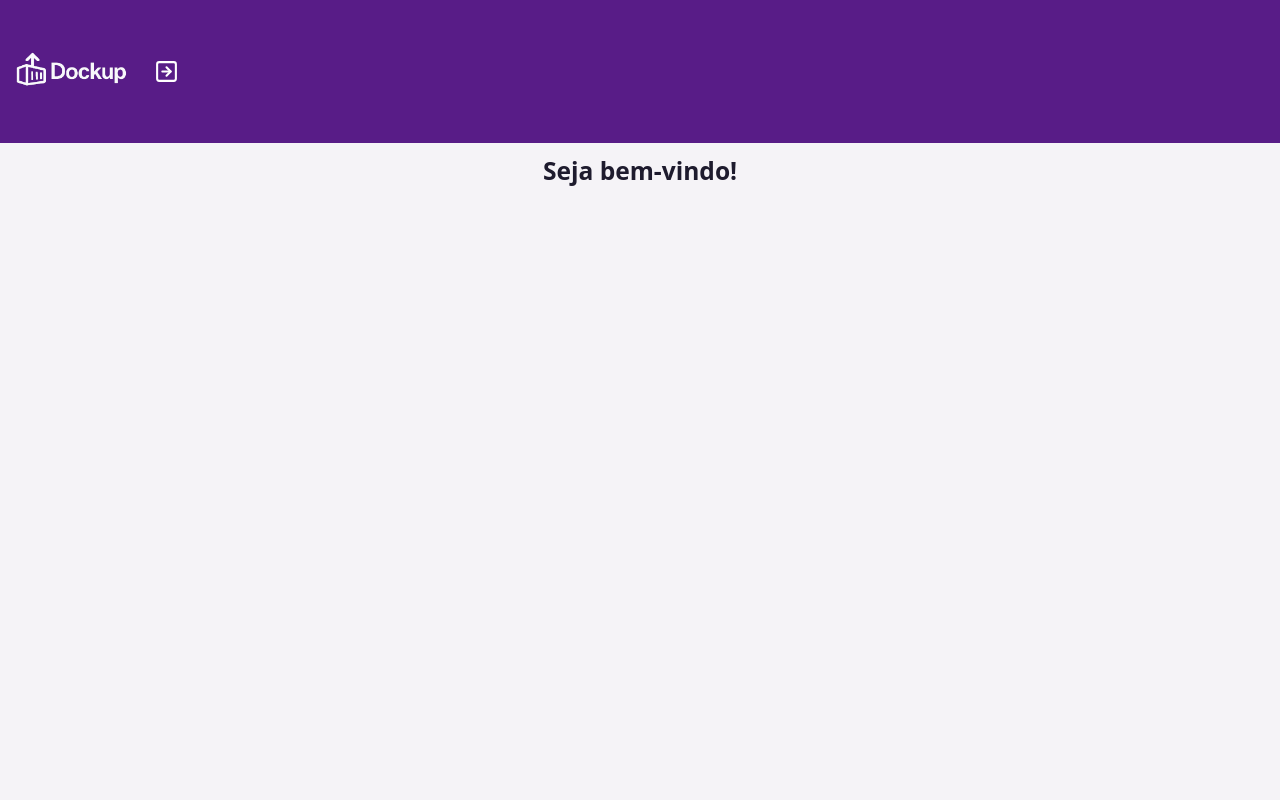
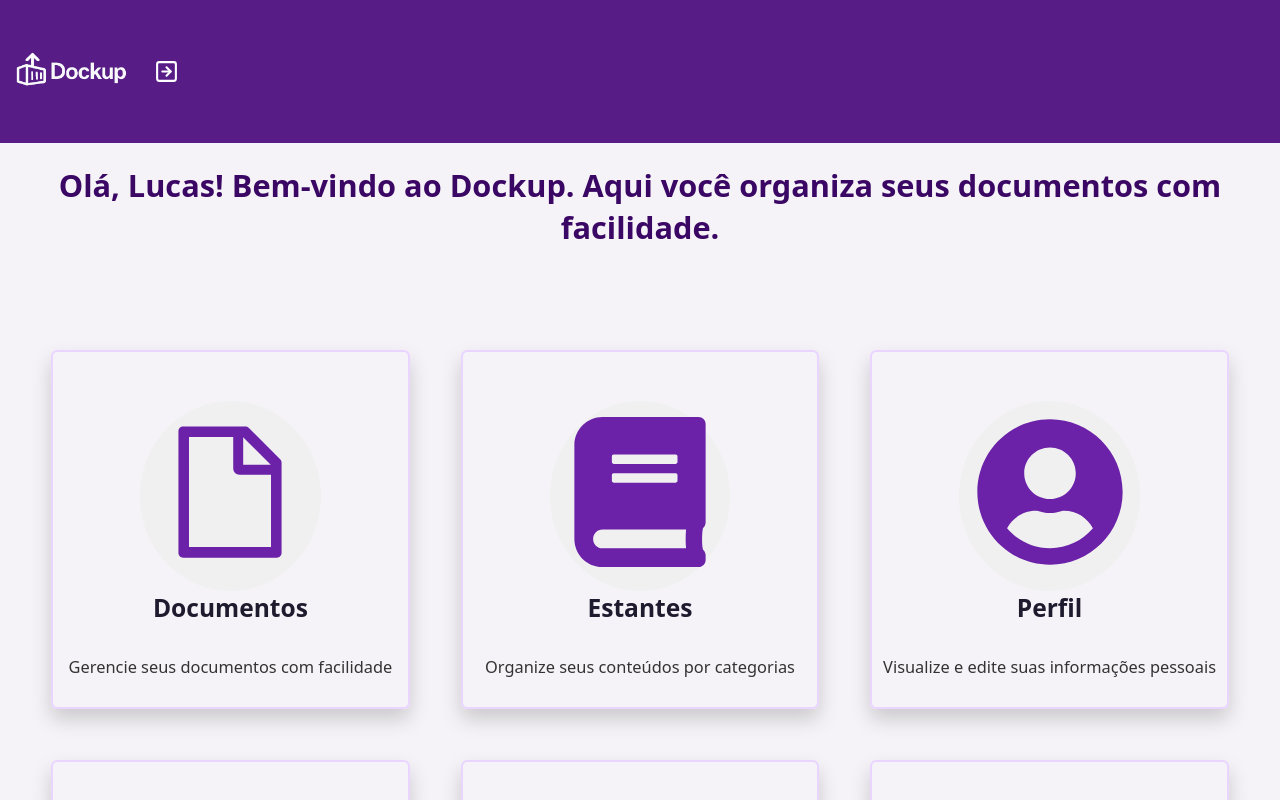
Before and after one commit to Lucas-d-Barbosa/dockup-front, a React (Vite) app: page /dashboard in a window 1280 px wide. Built offline with nearby package versions, Linux system fonts and the light colour scheme; sample sign-in values are in the browser's storage.

Commit message:
feat: Finalizado componente MainLayout, Criados e finalizados os componentes card e footer e finalizada página Dashboard.

```diff
--- /dev/null
+++ b/src/components/Card/Card.module.css
@@ -0,0 +1,47 @@
+.card {
+  width: 35rem;
+  height: 35rem;
+  border-radius: 0.6rem;
+  border: 0.2rem solid var(--border-color);
+  box-shadow: 0rem 1rem 2rem #0000002c;
+  cursor: pointer;
+  transition: 0.4s ease-in-out;
+  padding: 2rem 1;
+  display: flex;
+  flex-direction: column;
+  justify-content: center;
+  align-items: center;
+  text-align: center;
+}
+
+.card:hover {
+  transform: scale(1.05);
+}
+
+.card h3 {
+  font-size: 2.4rem;
+  margin-bottom: 1rem;
+}
+
+.card p {
+  margin-top: 2rem;
+  font-size: 1.6rem;
+  color: #333;
+  text-align: center;
+}
+
+.icon {
+  margin-top: 2rem;
+  font-size: 4rem;
+  background-color: #f0f0f0;
+  padding: 1.5rem;
+  border-radius: 50%;
+  font-size: 3rem;
+  color: var(--color-primary);
+}
+
+.description {
+  font-size: 1.4rem;
+  color: #555;
+  margin-top: 1rem;
+}
--- /dev/null
+++ b/src/components/Card/Card.tsx
@@ -0,0 +1,15 @@
+import styles from "./Card.module.css";
+type CardProps = {
+  title: string;
+  descricao: string;
+  icon: React.ReactNode;
+};
+export function Card({ icon, title, descricao }: CardProps) {
+  return (
+    <div className={styles.card}>
+      <div className={styles.icon}>{icon}</div>
+      <h3>{title}</h3>
+      <p className={styles.description}>{descricao}</p>
+    </div>
+  );
+}
--- /dev/null
+++ b/src/components/Footer/Footer.module.css
@@ -0,0 +1,14 @@
+.footer {
+  width: 100%;
+  display: flex;
+  flex-direction: column;
+  align-items: center;
+  gap: 4rem;
+  background-color: var(--color-primary);
+  color: #fff;
+  padding: 2rem;
+}
+
+.footer p {
+  font-size: 2rem;
+}
--- /dev/null
+++ b/src/components/Footer/Footer.tsx
@@ -0,0 +1,14 @@
+import styles from "./Footer.module.css";
+export function Footer() {
+  return (
+    <footer className={styles.footer}>
+      <p>
+        &copy; {new Date().getFullYear()} Dockup. Todos os direitos reservados.
+      </p>
+      <p>
+        Desenvolvido por <strong>Francisco Lucas</strong> e{" "}
+        <strong>Leonardo Moraes</strong>.
+      </p>
+    </footer>
+  );
+}
--- a/src/layouts/MainLayout/MainLayout.module.css
+++ b/src/layouts/MainLayout/MainLayout.module.css
@@ -6,12 +6,19 @@
 
 .main {
   height: calc(100vh - 14rem);
-  overflow-y: auto;
-  padding: 1rem;
+  padding: 2rem 0 0 0;
+  overflow-y: scroll;
+  display: flex;
+  align-items: center;
+  flex-direction: column;
+  gap: 8rem;
   transition: margin-left 0.3s ease;
-  display: flex;
-  justify-content: space-evenly;
-  padding: 1rem;
+}
+
+.main h1 {
+  font-size: clamp(3rem, 2vh + 1vw, 5rem);
+  text-align: center;
+  color: var(--text-heading);
 }
 
 .activeMain {
@@ -19,3 +26,16 @@
   z-index: 1000;
   width: calc(100% - 30rem);
 }
+
+.hero {
+  width: 100%;
+  display: flex;
+  justify-content: center;
+  flex-wrap: wrap;
+  gap: 5rem;
+  padding: 2rem;
+}
+
+.footer {
+  width: 100%;
+}
--- a/src/layouts/MainLayout/MainLayout.tsx
+++ b/src/layouts/MainLayout/MainLayout.tsx
@@ -2,10 +2,12 @@ import { useState } from "react";
 import { Header } from "../../components/Header/Header";
 import { VerticalMenu } from "../../components/VerticalMenu/VerticalMenu";
 import styles from "./MainLayout.module.css";
+import { Footer } from "../../components/Footer/Footer";
 type MainLayoutProps = {
+  pageTitle: string;
   children: React.ReactNode;
 };
-export function MainLayout({ children }: MainLayoutProps) {
+export function MainLayout({ children, pageTitle }: MainLayoutProps) {
   const [activeMenu, setActiveMenu] = useState(false);
   return (
     <section className={styles.section}>
@@ -15,7 +17,11 @@ export function MainLayout({ children }: MainLayoutProps) {
         onToggle={() => setActiveMenu(!activeMenu)}
       />
       <main className={`${styles.main} ${activeMenu ? styles.activeMain : ""}`}>
-        {children}
+        <h1>{pageTitle}</h1>
+        <div className={styles.hero}>{children}</div>
+        <div className={styles.footer}>
+          <Footer></Footer>
+        </div>
       </main>
     </section>
   );
--- a/src/pages/Dashboard/Dashboard.tsx
+++ b/src/pages/Dashboard/Dashboard.tsx
@@ -1,12 +1,47 @@
+import { AiOutlineFile, AiOutlineLogout } from "react-icons/ai";
+import { Card } from "../../components/Card/Card";
 import { MainLayout } from "../../layouts/MainLayout/MainLayout";
-
+import { FaBook, FaUserCircle, FaCog, FaQuestionCircle } from "react-icons/fa";
 export function Dashboard() {
   return (
     <>
-      <MainLayout>
-        <div className="Hero">
-          <h2>Seja bem-vindo!</h2>
-        </div>
+      <MainLayout
+        pageTitle={
+          "Olá, Lucas! Bem-vindo ao Dockup. Aqui você organiza seus documentos com facilidade."
+        }
+      >
+        <>
+          <Card
+            icon={<AiOutlineFile size={150} title="Documentos" />}
+            title="Documentos"
+            descricao="Gerencie seus documentos com facilidade"
+          />
+          <Card
+            icon={<FaBook size={150} title="Estantes" />}
+            title="Estantes"
+            descricao="Organize seus conteúdos por categorias"
+          />
+          <Card
+            icon={<FaUserCircle size={150} title="Perfil" />}
+            title="Perfil"
+            descricao="Visualize e edite suas informações pessoais"
+          />
+          <Card
+            icon={<FaCog size={150} title="Configurações" />}
+            title="Configurações"
+            descricao="Personalize o sistema ao seu gosto"
+          />
+          <Card
+            icon={<FaQuestionCircle size={150} title="Ajuda" />}
+            title="Ajuda"
+            descricao="Encontre suporte e respostas para dúvidas"
+          />
+          <Card
+            icon={<AiOutlineLogout size={150} title="Sair" />}
+            title="Sair"
+            descricao="Encerrar sessão no sistema com segurança"
+          />
+        </>
       </MainLayout>
     </>
   );
```
